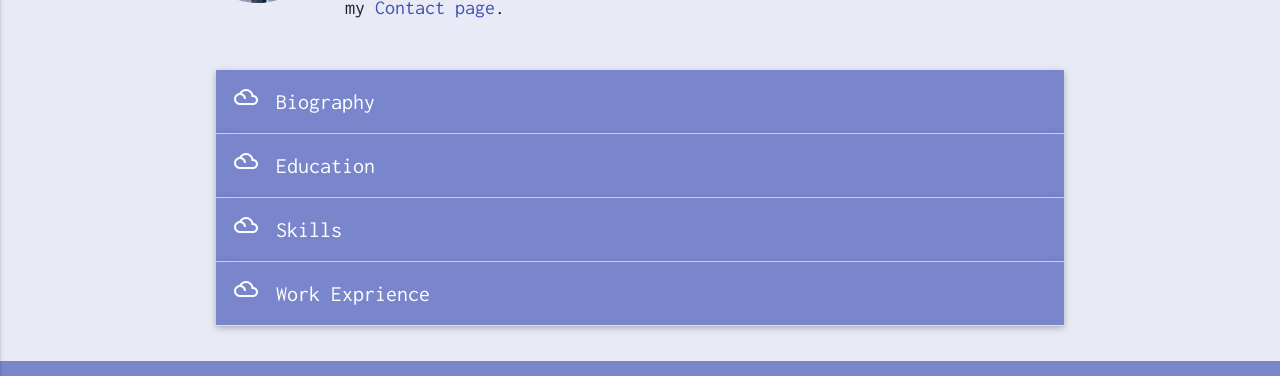
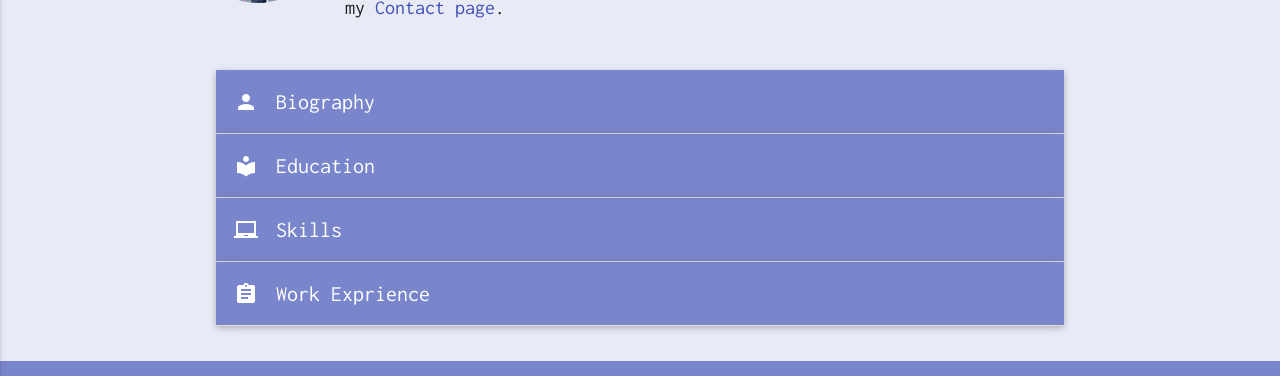
Before and after one commit to scottpetersonva/scottpetersonva.github.io, a plain HTML site: page index.html in a window 1280 px wide. Shown: the part 303-679 px from the top of the page. Drawn offline with nearby package versions, Linux system fonts and the light colour scheme.

Commit message:
changed about icons

```diff
--- a/index.html
+++ b/index.html
@@ -98,7 +98,7 @@
         <div class="col s12">
             <ul class="collapsible popout">
                 <li>
-                  <div class="collapsible-header indigo lighten-2 hoverable about-header"><i class="material-icons">filter_drama</i>Biography</div>
+                  <div class="collapsible-header indigo lighten-2 hoverable about-header valign-wrapper"><i class="material-icons">person</i>Biography</div>
                   <div class="collapsible-body">
                     <ul class="about-bullets">
                       <li><span class="bold">Hometown: </span>Washington D.C. / Phoenix, AZ</li>
@@ -109,7 +109,7 @@
                   </div>
                 </li>
                 <li>
-                    <div class="collapsible-header indigo lighten-2 hoverable about-header"><i class="material-icons">filter_drama</i>Education</div>
+                    <div class="collapsible-header indigo lighten-2 hoverable about-header valign-wrapper"><i class="material-icons">local_library</i>Education</div>
                     <div class="collapsible-body">
                       <ul class="about-bullets">
                         <li><span class="bold">2018: </span>University of Richmond, Full Stack Developer Certification (currently enrolled)</li>
@@ -119,7 +119,7 @@
                     </div>
                   </li>
                   <li>
-                      <div class="collapsible-header indigo lighten-2 hoverable about-header"><i class="material-icons">filter_drama</i>Skills</div>
+                      <div class="collapsible-header indigo lighten-2 hoverable about-header valign-wrapper"><i class="material-icons">laptop_chromebook</i>Skills</div>
                       <div class="collapsible-body">
                         <ul class="about-bullets">
                           <li>HTML</li>
@@ -132,7 +132,7 @@
                       </div>
                     </li>
                 <li>
-                  <div class="collapsible-header indigo lighten-2 hoverable about-header"><i class="material-icons">filter_drama</i>Work Exprience</div>
+                  <div class="collapsible-header indigo lighten-2 hoverable about-header valign-wrapper"><i class="material-icons">assignment</i>Work Exprience</div>
                   <div class="collapsible-body">
                     <ul class="about-bullets">
                       <li><span class="bold">2015 - 2017: </span>Licensing Associate, IQVIA</li>
```
